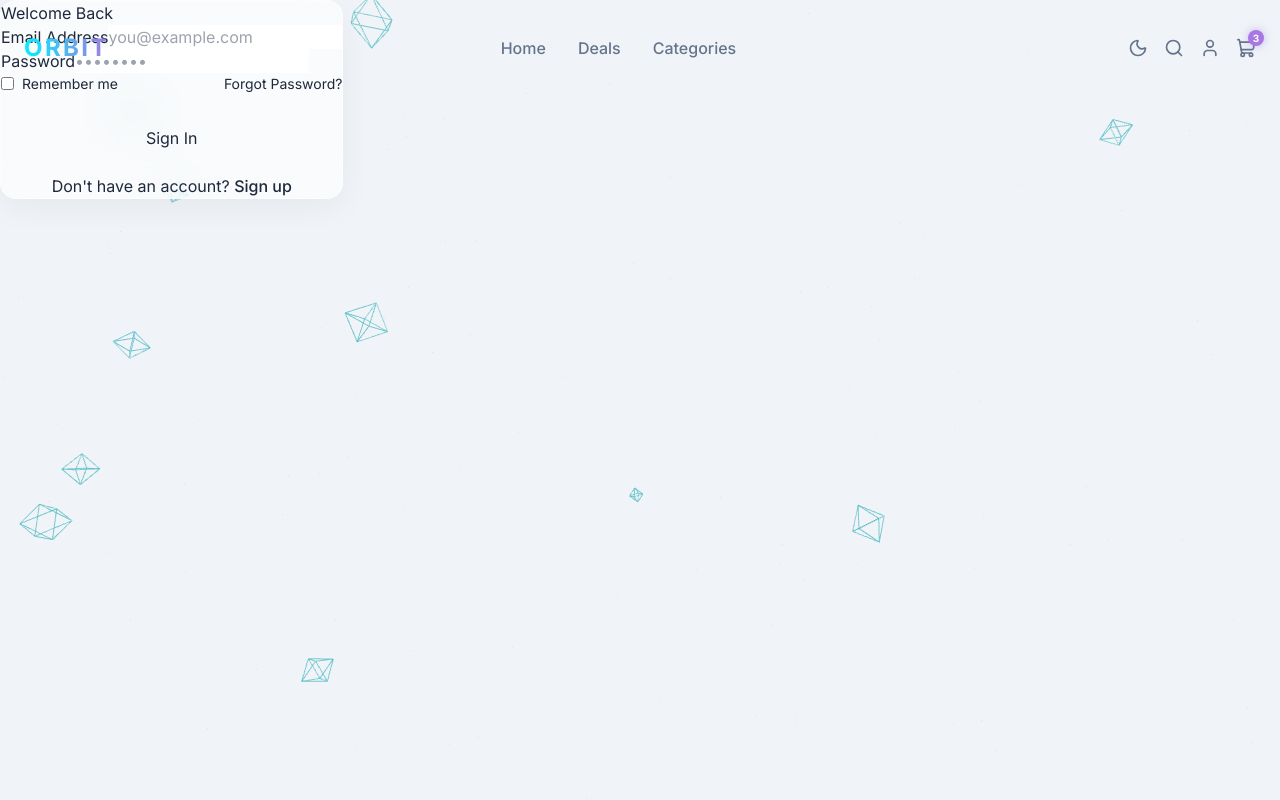
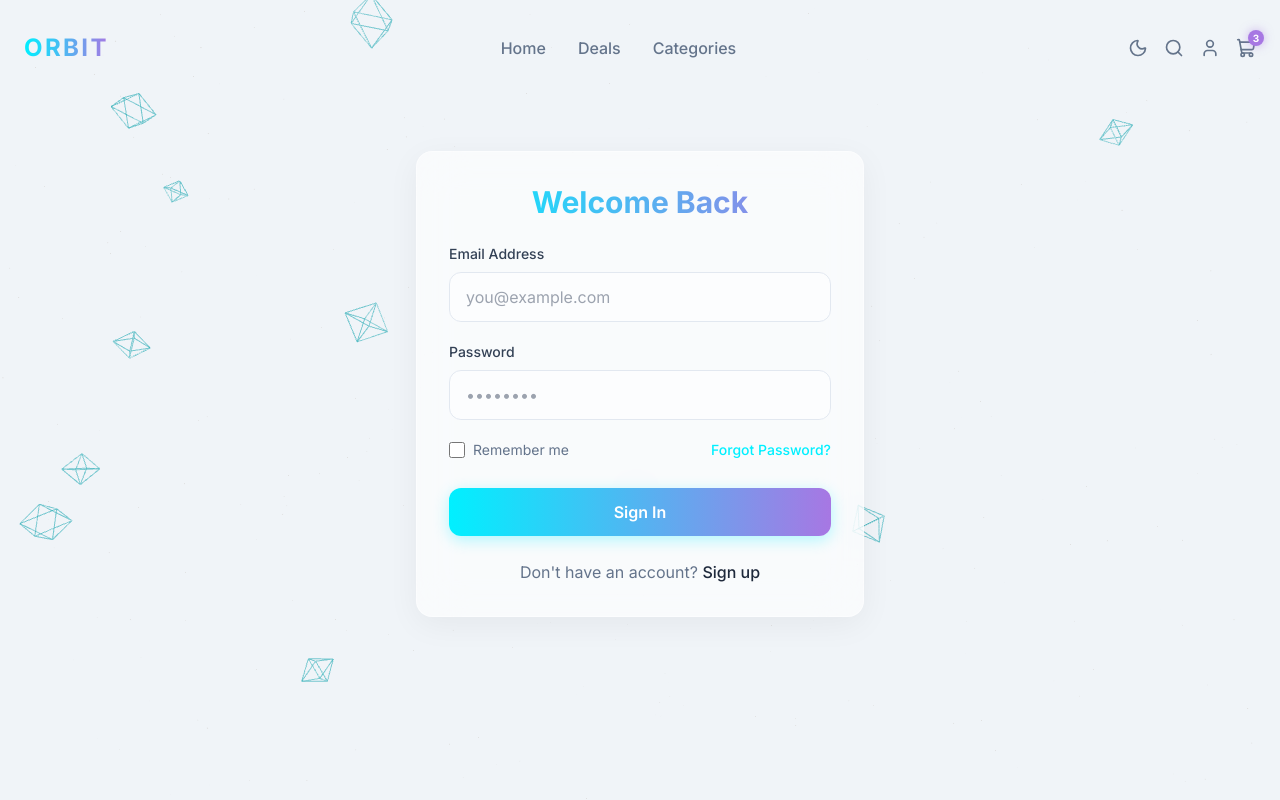
Before and after one commit to Rohan16306/Orbit, a React app in the folder frontend/: page /login in a window 1280 px wide. Built offline with nearby package versions, Linux system fonts and the light colour scheme; the HTML template or start-up script is replaced by a standard one.

Commit message:
Refactor UI styling to Tailwind and fix linting errors

```diff
--- a/frontend/src/components/Background3D.jsx
+++ b/frontend/src/components/Background3D.jsx
@@ -1,7 +1,7 @@
 import { Canvas, useFrame } from '@react-three/fiber'
 import { Stars, Float } from '@react-three/drei'
 import { useRef, useMemo } from 'react'
-import * as THREE from 'three'
+
 
 function FloatingGeometries() {
   const group = useRef()
@@ -18,7 +18,7 @@ function FloatingGeometries() {
     }))
   }, [])
 
-  useFrame((state) => {
+  useFrame(() => {
     if (group.current) {
       group.current.rotation.y += 0.001
       group.current.rotation.x += 0.0005
--- a/frontend/src/pages/CartPage.jsx
+++ b/frontend/src/pages/CartPage.jsx
@@ -1,5 +1,5 @@
 import { Trash2, ArrowRight } from 'lucide-react';
-import { Link } from 'react-router-dom';
+
 
 const CartPage = () => {
   return (
--- a/frontend/src/pages/Dashboard.jsx
+++ b/frontend/src/pages/Dashboard.jsx
@@ -19,35 +19,38 @@ const Dashboard = () => {
   ];
 
   return (
-    <div className="page-wrapper container animate-fade-in">
-      <div style={{ display: 'flex', justifyContent: 'space-between', alignItems: 'center', marginTop: '2rem', marginBottom: '3rem' }}>
-        <h1 className="section-title" style={{ margin: 0 }}>Dashboard overview</h1>
-        <div className="glass-panel" style={{ padding: '0.5rem 1rem', display: 'inline-flex', alignItems: 'center', gap: '0.5rem', fontSize: '0.875rem' }}>
-          <div style={{ width: '8px', height: '8px', borderRadius: '50%', background: apiStatus.includes('Connected') ? '#10b981' : '#ef4444' }}></div>
+    <div className="pt-24 pb-12 px-6 max-w-[1400px] mx-auto min-h-screen animate-fade-in">
+      <div className="flex justify-between items-center mt-8 mb-12">
+        <h1 className="text-3xl font-bold text-slate-800 dark:text-white m-0">Dashboard overview</h1>
+        <div className="glass-panel px-4 py-2 inline-flex items-center gap-2 text-sm text-slate-700 dark:text-slate-300">
+          <div className={`w-2 h-2 rounded-full ${apiStatus.includes('Connected') ? 'bg-green-500' : 'bg-red-500'}`}></div>
           {apiStatus}
         </div>
       </div>
 
-      <div style={{ display: 'grid', gridTemplateColumns: 'repeat(auto-fit, minmax(240px, 1fr))', gap: '2rem', marginBottom: '3rem' }}>
+      <div className="grid grid-cols-[repeat(auto-fit,minmax(240px,1fr))] gap-8 mb-12">
         {stats.map((stat, idx) => {
           const Icon = stat.icon;
           return (
-            <div key={idx} className="glass-panel" style={{ padding: '1.5rem' }}>
-              <div style={{ display: 'flex', justifyContent: 'space-between', alignItems: 'flex-start', marginBottom: '1rem' }}>
-                <div style={{ color: 'var(--text-secondary)', fontSize: '0.875rem', fontWeight: '500' }}>{stat.title}</div>
-                <div style={{ background: `${stat.color}20`, color: stat.color, padding: '0.5rem', borderRadius: '8px' }}>
+            <div key={idx} className="glass-panel p-6">
+              <div className="flex justify-between items-start mb-4">
+                <div className="text-slate-500 dark:text-slate-400 text-sm font-medium">{stat.title}</div>
+                <div
+                  className="p-2 rounded-lg"
+                  style={{ backgroundColor: `${stat.color}20`, color: stat.color }}
+                >
                   <Icon size={20} />
                 </div>
               </div>
-              <div style={{ fontSize: '2rem', fontWeight: '700' }}>{stat.value}</div>
+              <div className="text-3xl font-bold text-slate-800 dark:text-white">{stat.value}</div>
             </div>
           );
         })}
       </div>
 
-      <div className="glass-panel" style={{ padding: '2rem', minHeight: '400px' }}>
-        <h2 style={{ fontSize: '1.25rem', marginBottom: '2rem' }}>Recent Orders</h2>
-        <div style={{ color: 'var(--text-secondary)', textAlign: 'center', marginTop: '4rem' }}>
+      <div className="glass-panel p-8 min-h-[400px]">
+        <h2 className="text-xl font-bold text-slate-800 dark:text-white mb-8">Recent Orders</h2>
+        <div className="text-slate-500 dark:text-slate-400 text-center mt-16">
           Data table will be populated here
         </div>
       </div>
--- a/frontend/src/pages/LoginPage.jsx
+++ b/frontend/src/pages/LoginPage.jsx
@@ -10,33 +10,46 @@ const LoginPage = () => {
   };
 
   return (
-    <div className="page-wrapper animate-fade-in" style={{ display: 'flex', alignItems: 'center' }}>
-      <div className="auth-container glass-panel">
-        <h1 className="auth-title gradient-text">Welcome Back</h1>
+    <div className="pt-24 pb-12 px-6 max-w-[1400px] mx-auto min-h-[calc(100vh-80px)] flex items-center justify-center animate-fade-in">
+      <div className="glass-panel p-8 w-full max-w-md">
+        <h1 className="text-3xl font-black mb-6 text-center bg-clip-text text-transparent bg-gradient-to-r from-neonBlue to-neonPurple">Welcome Back</h1>
 
-        <form onSubmit={handleLogin}>
-          <div className="form-group">
-            <label className="form-label">Email Address</label>
-            <input type="email" className="form-input" placeholder="you@example.com" required />
+        <form onSubmit={handleLogin} className="flex flex-col gap-5">
+          <div>
+            <label className="block text-sm font-medium text-slate-700 dark:text-slate-300 mb-2">Email Address</label>
+            <input
+              type="email"
+              className="w-full px-4 py-3 rounded-xl border border-slate-200 dark:border-white/10 bg-white/50 dark:bg-black/20 focus:outline-none focus:ring-2 focus:ring-neonBlue transition-all dark:text-white"
+              placeholder="you@example.com"
+              required
+            />
           </div>
 
-          <div className="form-group">
-            <label className="form-label">Password</label>
-            <input type="password" className="form-input" placeholder="••••••••" required />
+          <div>
+            <label className="block text-sm font-medium text-slate-700 dark:text-slate-300 mb-2">Password</label>
+            <input
+              type="password"
+              className="w-full px-4 py-3 rounded-xl border border-slate-200 dark:border-white/10 bg-white/50 dark:bg-black/20 focus:outline-none focus:ring-2 focus:ring-neonBlue transition-all dark:text-white"
+              placeholder="••••••••"
+              required
+            />
           </div>
 
-          <div style={{ display: 'flex', justifyContent: 'space-between', alignItems: 'center', marginBottom: '2rem', fontSize: '0.875rem' }}>
-            <label style={{ display: 'flex', alignItems: 'center', gap: '0.5rem', color: 'var(--text-secondary)' }}>
-              <input type="checkbox" /> Remember me
+          <div className="flex justify-between items-center text-sm">
+            <label className="flex items-center gap-2 text-slate-500 dark:text-slate-400 cursor-pointer">
+              <input type="checkbox" className="w-4 h-4 rounded border-slate-300 text-neonBlue focus:ring-neonBlue" />
+              Remember me
             </label>
-            <a href="#" style={{ color: 'var(--accent-primary)' }}>Forgot Password?</a>
+            <a href="#" className="text-neonBlue hover:text-neonPurple transition-colors font-medium">Forgot Password?</a>
           </div>
 
-          <button type="submit" className="btn btn-primary" style={{ width: '100%', marginBottom: '1.5rem' }}>Sign In</button>
+          <button type="submit" className="glass-button-primary w-full mt-2">
+            Sign In
+          </button>
         </form>
 
-        <p style={{ textAlign: 'center', color: 'var(--text-secondary)' }}>
-          Don't have an account? <Link to="/register" style={{ color: 'var(--text-primary)', fontWeight: '500' }}>Sign up</Link>
+        <p className="text-center mt-6 text-slate-500 dark:text-slate-400">
+          Don't have an account? <Link to="/register" className="text-slate-800 dark:text-white font-medium hover:text-neonBlue transition-colors">Sign up</Link>
         </p>
       </div>
     </div>
--- a/frontend/src/pages/ProductPage.jsx
+++ b/frontend/src/pages/ProductPage.jsx
@@ -1,7 +1,7 @@
 import { useState } from 'react';
 import {
   ChevronRight, Star, ShieldCheck, Truck, RotateCcw,
-  ShoppingCart, Zap, CheckCircle2, AlertCircle
+  ShoppingCart, Zap, CheckCircle2
 } from 'lucide-react';
 import { Link } from 'react-router-dom';
 
```
